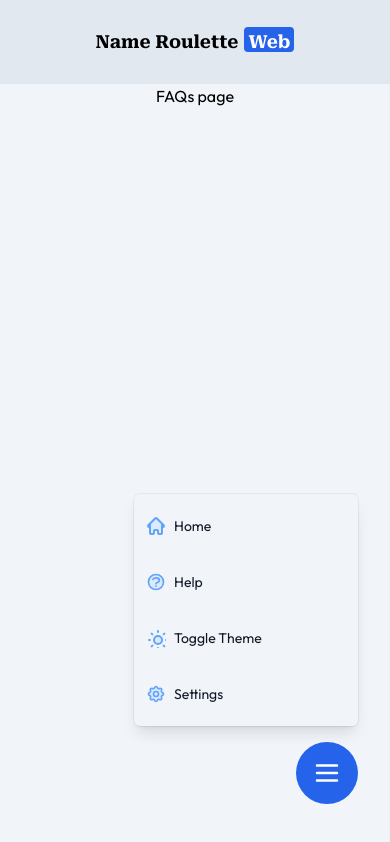
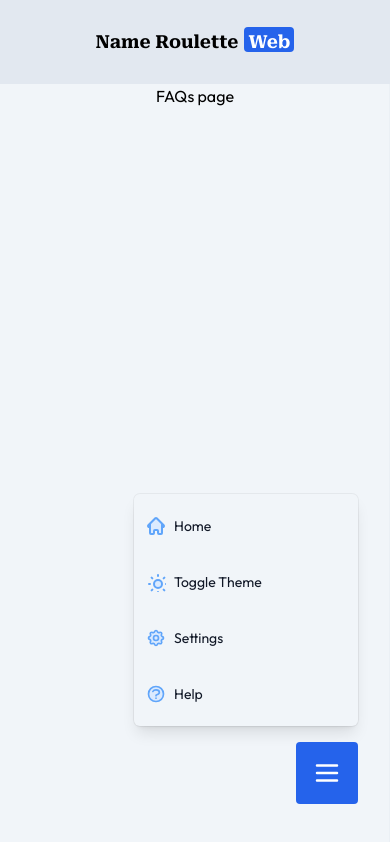
Before and after one commit to joiellantero/picksy, a React (Create React App) app: page /help in a window 390 px wide. Both pictures are taken after a click on the button 327 px from the left and 773 px from the top of the page. Built offline with nearby package versions, Linux system fonts and the light colour scheme.

Commit message:
add close button for settings sidebar

```diff
--- a/src/Components/Nav/MobileNav.js
+++ b/src/Components/Nav/MobileNav.js
@@ -13,13 +13,13 @@ import { SettingsActiveIcon, SettingsInactiveIcon, DarkSettingsInactiveIcon} fro
 
 const MenuWindow = () => {
   const [isDarkModeEnabled, setIsDarkModeEnabled] = useRecoilState(darkModeState);
-  const [isSettingsOpen, setIsSettingsOpen] = useRecoilState(settingsSideBarState);
+  const [isSettingsSideBarOpen, setIsSettingsSideBarOpen] = useRecoilState(settingsSideBarState);
 
   return(
     <div className="w-56 text-right fixed bottom-[22rem] right-8 z-10">
       <Menu as="div" className="relative inline-block text-left">
         <div>
-          <Menu.Button className="visible md:invisible md:hidden hover:cursor-pointer bg-blue-600 p-4 rounded-full fixed bottom-10 right-8 text-white z-10 focus:outline-none focus-visible:ring-2 focus-visible:ring-white focus-visible:ring-opacity-75">
+          <Menu.Button className={`${isSettingsSideBarOpen ? 'invisible' : 'visible'} md:invisible md:hidden hover:cursor-pointer bg-blue-600 p-4 rounded fixed bottom-10 right-8 text-white z-10 focus:outline-none focus-visible:ring-2 focus-visible:ring-white focus-visible:ring-opacity-75`}>
             <MenuIcon
               height={30}
             />
@@ -73,35 +73,6 @@ const MenuWindow = () => {
                     className={`${
                       active ? 'bg-blue-500 text-white' : 'text-gray-900 dark:text-slate-200'
                     } group flex rounded-md items-center w-full px-2 py-2 text-sm leading-10`}
-                  >
-                    {active ? (
-                      <HelpActiveIcon
-                        className="w-5 h-5 mr-2"
-                        aria-hidden="true"
-                      />
-                    ) : (
-                      isDarkModeEnabled ? (
-                        <DarkHelpInactiveIcon
-                          className="w-5 h-5 mr-2"
-                          aria-hidden="true"
-                        />
-                      ): (
-                        <HelpInactiveIcon
-                          className="w-5 h-5 mr-2"
-                          aria-hidden="true"
-                        />
-                      )
-                    )}
-                    Help
-                  </button>
-                )}
-              </Menu.Item>
-              <Menu.Item>
-                {({ active }) => (
-                  <button
-                    className={`${
-                      active ? 'bg-blue-500 text-white' : 'text-gray-900 dark:text-slate-200'
-                    } group flex rounded-md items-center w-full px-2 py-2 text-sm leading-10`}
                     onClick={() => setIsDarkModeEnabled(!isDarkModeEnabled)}
                   >
                     {isDarkModeEnabled ? (
@@ -146,7 +117,7 @@ const MenuWindow = () => {
                     className={`${
                       active ? 'bg-blue-500 text-white' : 'text-gray-900 dark:text-slate-200'
                     } group flex rounded-md items-center w-full px-2 py-2 text-sm leading-10`}
-                    onClick={() => setIsSettingsOpen(!isSettingsOpen)}
+                    onClick={() => setIsSettingsSideBarOpen(!isSettingsSideBarOpen)}
                   >
                     {active ? (
                       <SettingsActiveIcon
@@ -170,6 +141,35 @@ const MenuWindow = () => {
                   </button>
                 )}
               </Menu.Item>
+              <Menu.Item>
+                {({ active }) => (
+                  <button
+                    className={`${
+                      active ? 'bg-blue-500 text-white' : 'text-gray-900 dark:text-slate-200'
+                    } group flex rounded-md items-center w-full px-2 py-2 text-sm leading-10`}
+                  >
+                    {active ? (
+                      <HelpActiveIcon
+                        className="w-5 h-5 mr-2"
+                        aria-hidden="true"
+                      />
+                    ) : (
+                      isDarkModeEnabled ? (
+                        <DarkHelpInactiveIcon
+                          className="w-5 h-5 mr-2"
+                          aria-hidden="true"
+                        />
+                      ): (
+                        <HelpInactiveIcon
+                          className="w-5 h-5 mr-2"
+                          aria-hidden="true"
+                        />
+                      )
+                    )}
+                    Help
+                  </button>
+                )}
+              </Menu.Item>
             </div>
           </Menu.Items>
         </Transition>
--- a/src/Components/Nav/Nav.js
+++ b/src/Components/Nav/Nav.js
@@ -3,8 +3,12 @@ import {Link} from "react-router-dom";
 import Logo from "../Logo";
 import DesktopNav from "./DesktopNav";
 import Menu from "./MobileNav";
+import {useRecoilState} from "recoil";
+import {settingsSideBarState} from "../../shared/globalState";
 
 const Nav = () => {
+  const [isSettingsSideBarOpen, setIsSettingsSideBarOpen] = useRecoilState(settingsSideBarState);
+
   return(
     <div className='text-center md:text-left md:flex md:justify-between px-12 md:px-14 lg:px-24 py-5 bg-slate-200 dark:bg-slate-800'>
       <div className='py-2 flex justify-center items-center font-serif font-bold text-lg focus:outline-none  focus-visible:ring-2 focus-visible:ring-blue-600 dark:focus-visible:ring-white focus-visible:ring-opacity-75'>
@@ -14,6 +18,12 @@ const Nav = () => {
       </div>
       <DesktopNav/>
       <Menu/>
+      <button
+        className={`${isSettingsSideBarOpen ? 'visible translate-x-0' : 'invisible translate-x-full lg:translate-x-0'} transform transition duration-200 ease-in-out md:invisible md:hidden hover:cursor-pointer bg-blue-600 p-4 rounded fixed bottom-10 right-[19rem] text-white z-10 focus:outline-none focus-visible:ring-2 focus-visible:ring-white focus-visible:ring-opacity-75`}
+        onClick={() => setIsSettingsSideBarOpen(!isSettingsSideBarOpen)}
+      >
+        Close
+      </button>
     </div>
   )
 }
--- a/src/Components/SettingsSideBar.js
+++ b/src/Components/SettingsSideBar.js
@@ -12,7 +12,7 @@ const SettingsSideBar = () => {
   const resetNamesList = useResetRecoilState(namesListState);
 
   return(
-    <div className={`min-h-screen bg-slate-300/70 dark:bg-slate-700/70 p-10 absolute right-0 transform transition ${isSettingsSideBarOpen ? 'translate-x-0 ' : 'translate-x-full lg:translate-x-0' } duration-200 ease-in-out flex flex-col items-center`}
+    <div className={`min-h-screen bg-slate-300/70 dark:bg-slate-700/70 p-10 absolute right-0 transform transition ${isSettingsSideBarOpen ? 'translate-x-0' : 'translate-x-full lg:translate-x-0' } duration-200 ease-in-out flex flex-col items-center`}
     >
       <h2 className={'text-lg mb-8'}>Settings</h2>
       <div className="flex flex-col justify-center gap-5">
```
